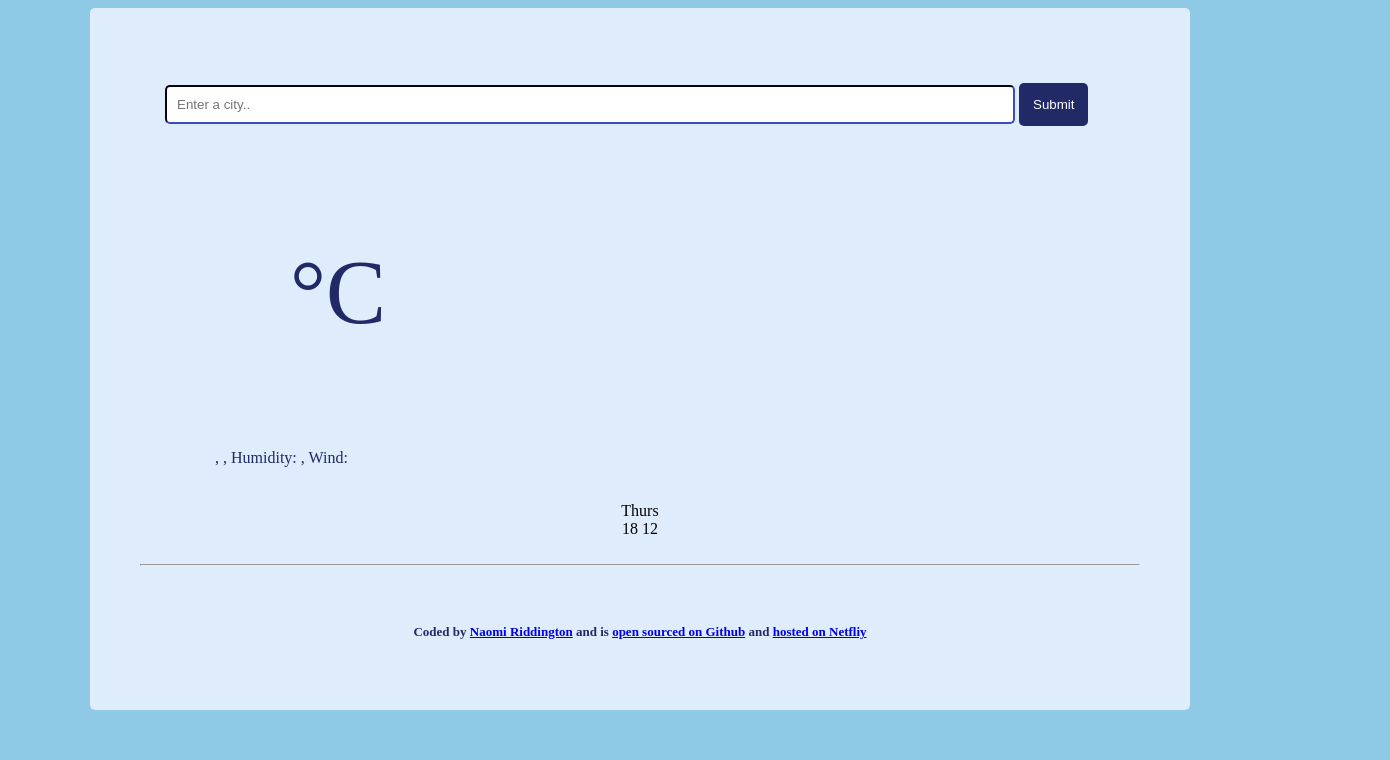
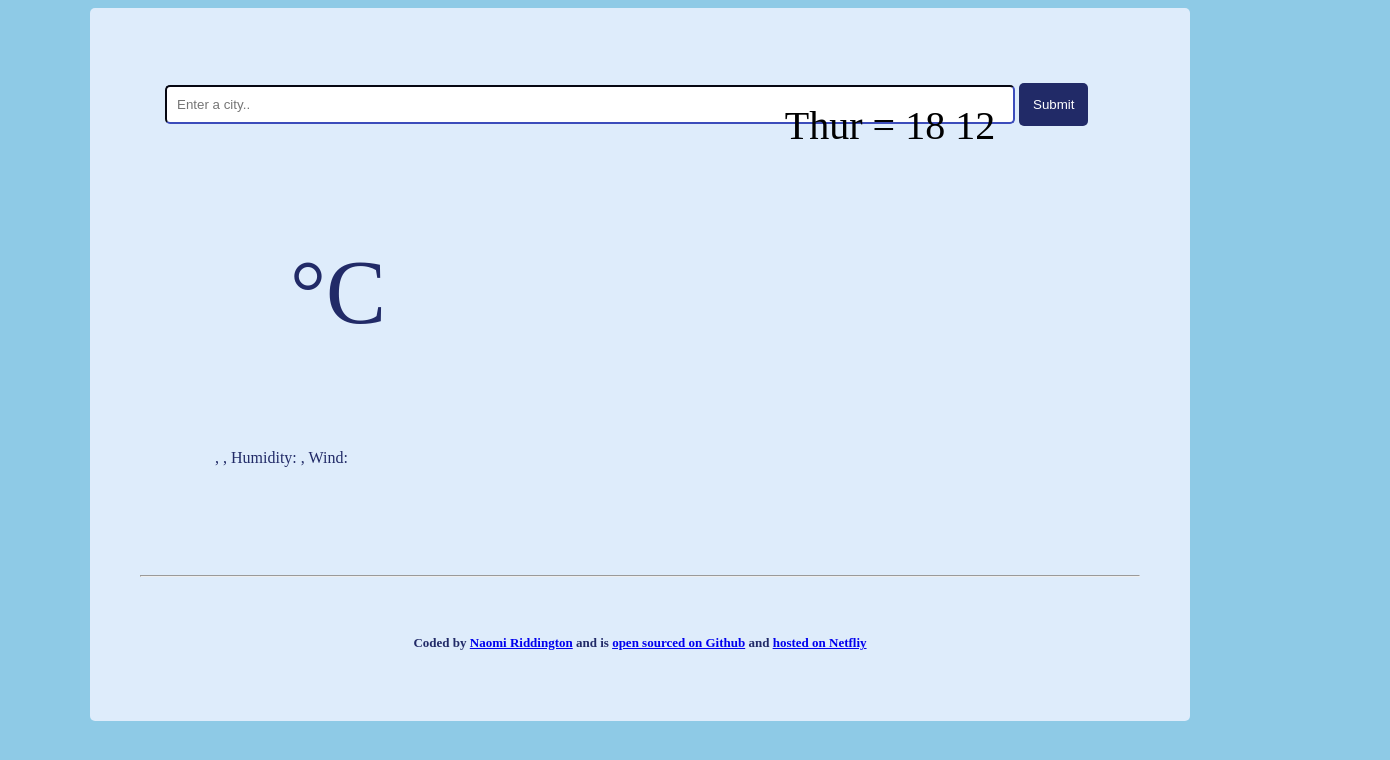
Before and after one commit to Naomirdd/NaomisWeatherApp2024, a plain HTML site: page index.html in a window 1280 px wide. Shown: the whole page, 1390 px wide, since content can reach past the window. Drawn offline with nearby package versions, Linux system fonts and the light colour scheme; no server answers.

Commit message:
Adding weather forecast css

```diff
--- a/index.html
+++ b/index.html
@@ -26,14 +26,13 @@
           </p>
           <div class="weather-forecast">
             <div class="row">
-              <div class="col-2">
-                <div class="weather-forecast-date">
-                Thurs
-                </div>
-                <div class="weather-forecast-temperture">
+                <span class="weather-forecast-date">
+                Thur =
+                </span>
+                <span class="weather-forecast-temperture">
               <span class="weather-forecast-max"> 18 </span>
               <span class="weather-forecast-min">12 </span>
-                </div>
+                </span>
             </div>
             </div>
           </div>
--- a/src/index.css
+++ b/src/index.css
@@ -60,12 +60,17 @@ body {
     font-size: 90px;
   }
   .weather-forecast{
+    font-size: 40px;
     margin-top: 20px;
     text-align: center;
+    position:relative;
+    left: 250px;
+   bottom: 400px;
+
   }
 
   .weather-forecast-date{
-    font-size: 16px;
+
   }
   .weather-forecast-temperature{
     font-size:13px;
```
